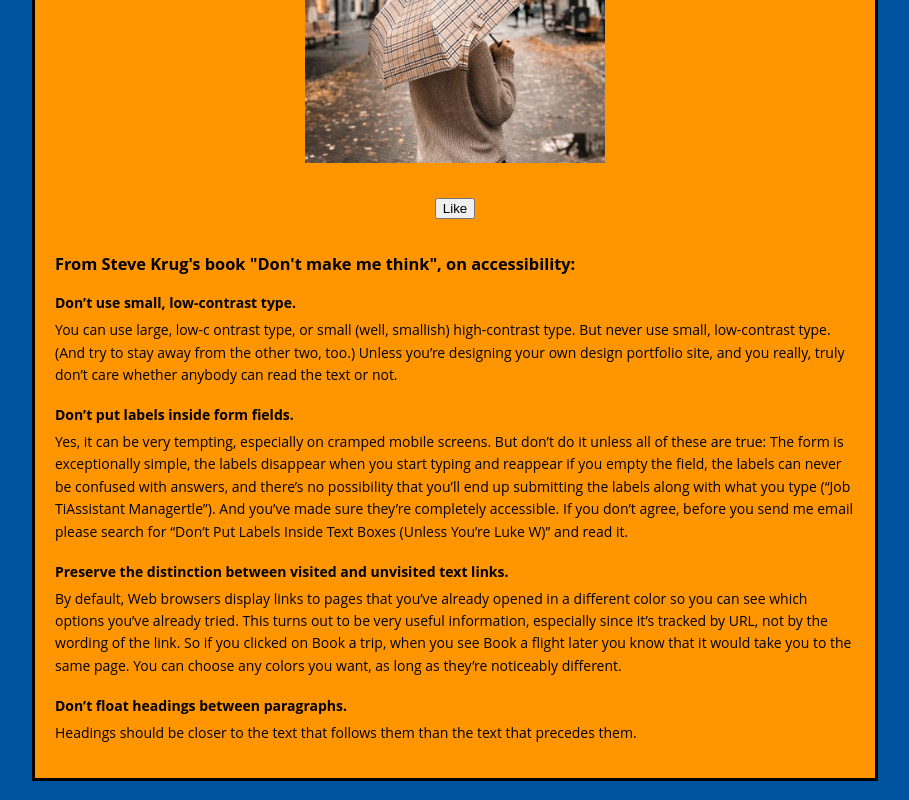
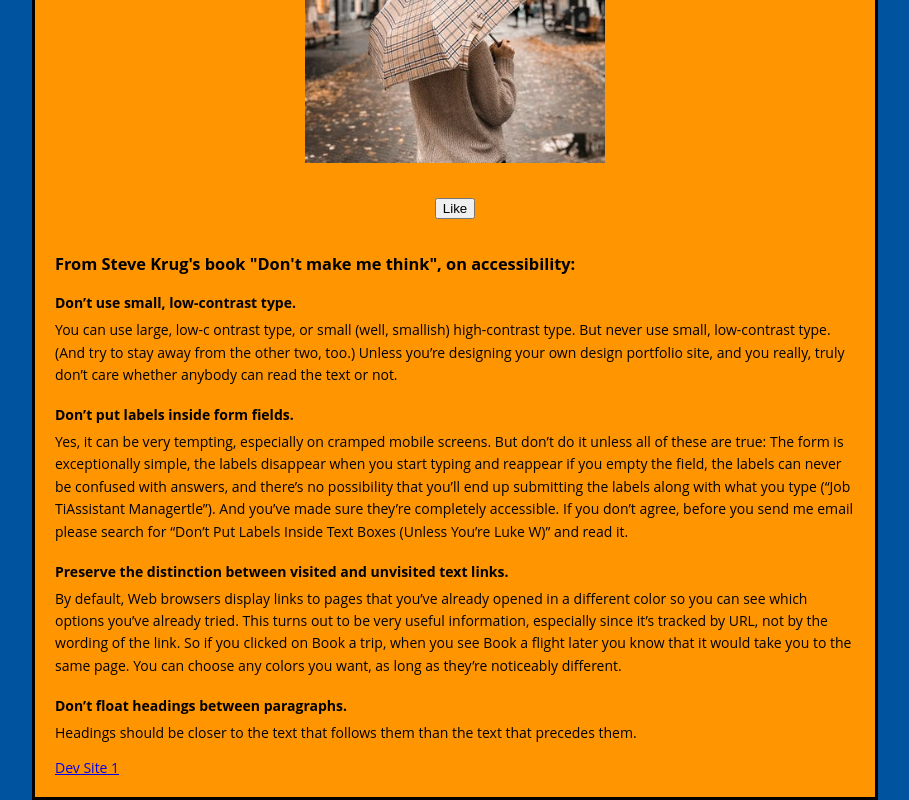
Before and after one commit to tnjensen/tnjensen.github.io, a website: page index.html in a window 1280 px wide. Shown: the part 439-1239 px from the top of the page, without its empty margins (185-1094 px from the left). Drawn offline with nearby package versions, Linux system fonts and the light colour scheme.

Commit message:
Update index.html

```diff
--- a/index.html
+++ b/index.html
@@ -63,6 +63,9 @@
       Headings should be closer to the text that follows them than the text that
       precedes them.
     </p>
+    <div class="dev-site1">
+      <a href="https://tnjensen.github.io/test_repo">Dev Site 1</a>
+    </div>
     <!-- Load React. -->
     <!-- Note: when deploying, replace "development.js" with "production.min.js". -->
     <script
```
